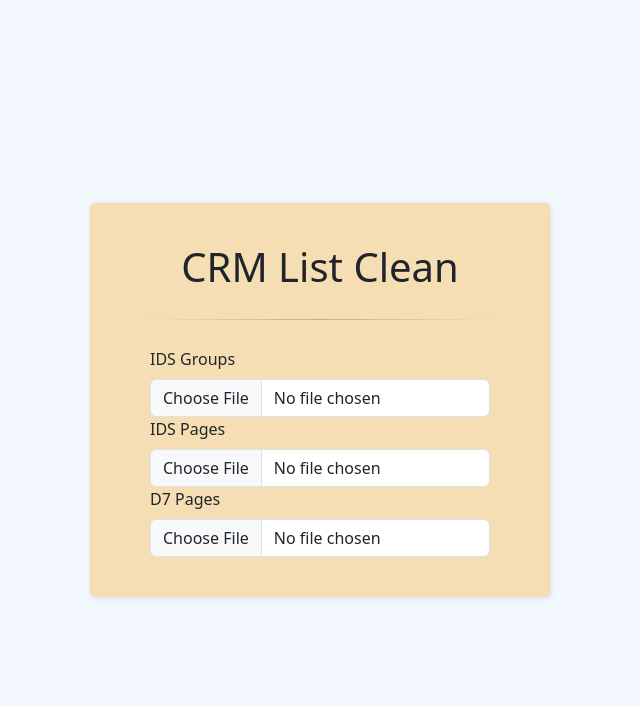
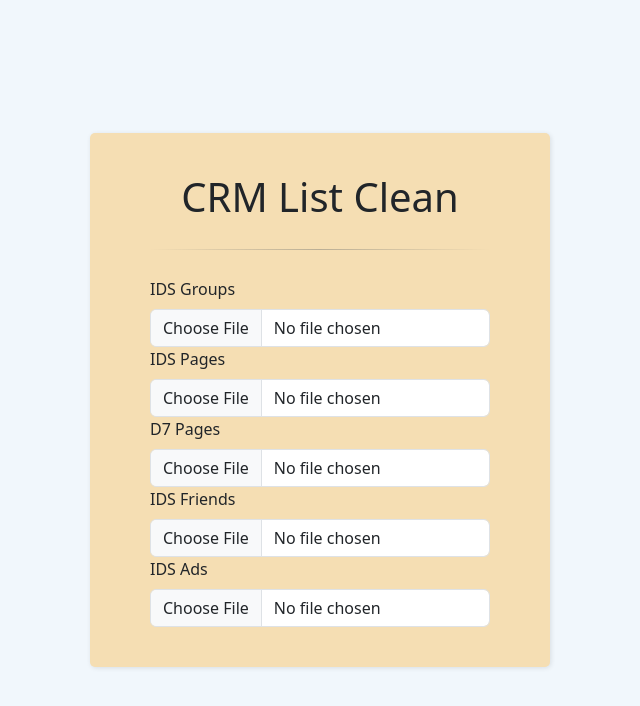
Before and after one commit to Abdul-Rehman7826/crm-list-clean, a React (Vite) app: page / in a window 1280 px wide. Shown: the top 706 px of the page, without its empty margins (320-960 px from the left). Built offline with nearby package versions, Linux system fonts and the light colour scheme.

Commit message:
IDS_Friends IDS_Ads
two more filds for input files

```diff
--- a/src/App.jsx
+++ b/src/App.jsx
@@ -8,6 +8,8 @@ function App() {
   const [IDS_Groups, setIDS_Groups] = useState([]);
   const [IDS_Pages, setIDS_Pages] = useState([]);
   const [D7_Pages, setD7_Pages] = useState([]);
+  const [IDS_Friends, setIDS_Friends] = useState([]);
+  const [IDS_Ads, setIDS_Ads] = useState([]);
 
   const [cusLabel, setCusLabel] = useState("L - Leads In");
   const [tages, setTages] = useState("");
@@ -95,6 +97,31 @@ function App() {
       console.log(arr);
       if (arr.length > 0) setD7_Pages(arr);
     }
+    if (controlId == "IDS_Friends") {
+      var ind_Link = data[0].indexOf("x1i10hfl href");
+      var ind_Nmae = data[0].indexOf("x193iq5w");
+      data.shift();
+      var arr = data.map((v) => {
+        return [v[ind_Link], v[ind_Nmae]];
+      });
+      console.log(arr);
+      if (arr.length > 0) setIDS_Friends(arr);
+    }
+    if (controlId == "IDS_Ads") {
+      var ind_Link = data[0].indexOf("xt0psk2 href");
+      var ind_Nmae = data[0].indexOf("x8t9es0 10");
+      data.shift();
+      var arr = data.map((v) => {
+        return [v[ind_Link], v[ind_Nmae]];
+      });
+      console.log(arr);
+      if (arr.length > 0) setIDS_Ads(arr);
+    }
+  };
+  const useRegex = (input) => {
+    let regex = /[0-9]+\s+ads/i;
+    console.log(input.match(regex));
+    return input.match(regex);
   };
 
   const handleClick = async () => {
@@ -103,13 +130,18 @@ function App() {
     arr.push(...IDS_Groups);
     arr.push(...IDS_Pages);
     arr.push(...D7_Pages);
-
+    arr.push(...IDS_Friends);
+    arr.push(...IDS_Ads);
     var newArr = [];
 
-    arr.forEach((v, i, ar) => {
-      if (v[0]) newArr.push(v);
+    arr.forEach((v) => {
+      if (v[0] && !useRegex(v[1])) {
+        newArr.push(v);
+      }
     });
+    console.log("merged array : ", newArr);
 
+    // console.log(arr);
     newArr = removeDuplicatesByColumn(newArr, 1);
 
     newArr.forEach((v, i, arr) => {
@@ -254,17 +286,40 @@ function App() {
                   onChange={onChange}
                   onClick={() => setLoading(true)}
                 />
+                <label htmlFor="IDS_Friends" className="form-label">
+                  IDS Friends
+                </label>
+                <input
+                  className="form-control"
+                  type="file"
+                  id="IDS_Friends"
+                  accept=".xlsx"
+                  onChange={onChange}
+                  onClick={() => setLoading(true)}
+                />
+                <label htmlFor="IDS_Ads" className="form-label">
+                  IDS Ads
+                </label>
+                <input
+                  className="form-control"
+                  type="file"
+                  id="IDS_Ads"
+                  accept=".xlsx"
+                  onChange={onChange}
+                  onClick={() => setLoading(true)}
+                />
               </div>
 
               {(IDS_Groups.length > 0 ||
                 IDS_Pages.length > 0 ||
-                D7_Pages.length > 0) &&
-                !loading && (
+                D7_Pages.length > 0 ||
+                IDS_Friends.length > 0 ||
+                IDS_Ads.length > 0) &&
+                !loading === true && (
                   <div className="form-group w-100">
                     <div className="form-group w-100">
                       <div className="mt-3">
                         <hr className="hr-text" />
-                        {/* <hr className="hr-text" data-content="OR" /> */}
                       </div>
                       <button
                         type="button"
```
